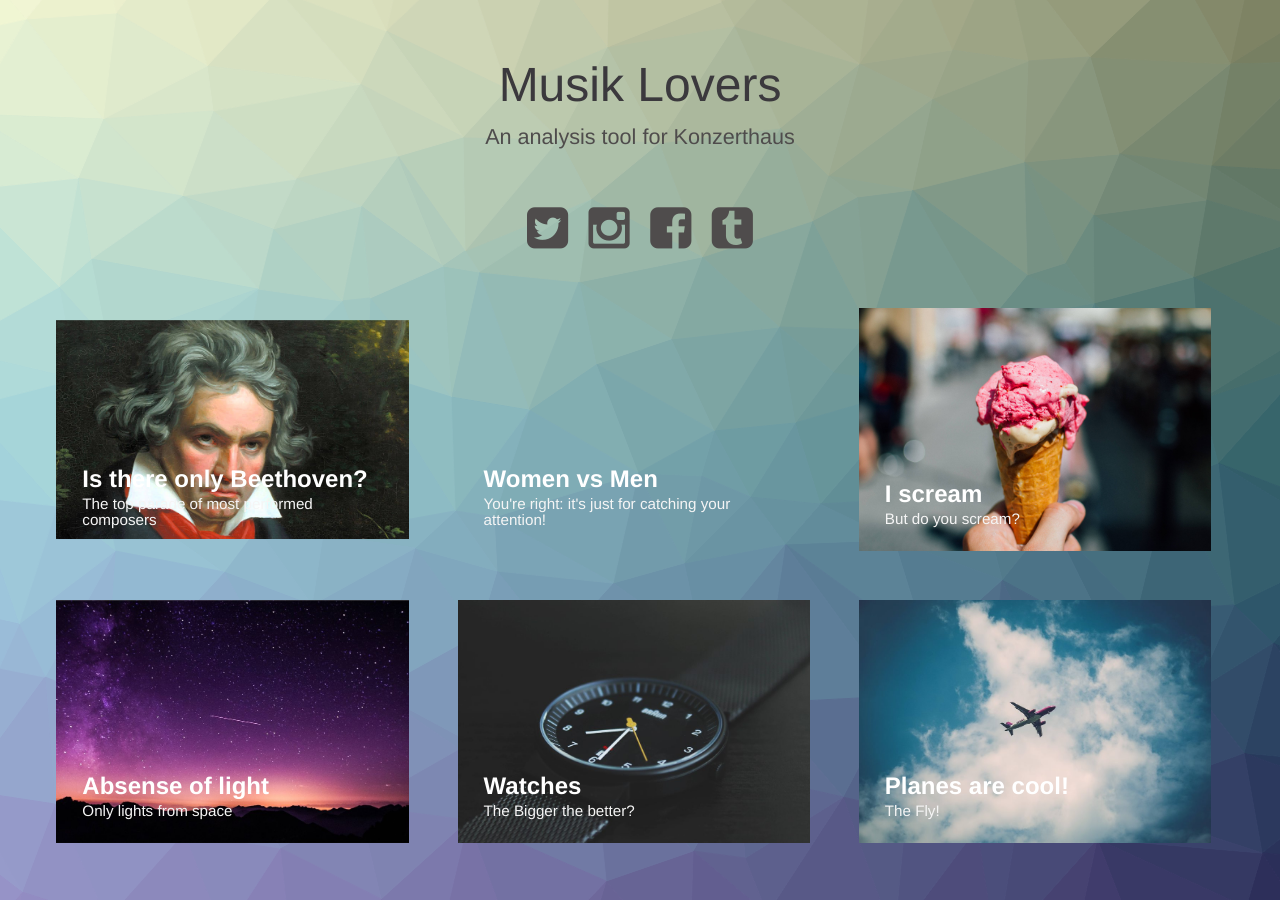
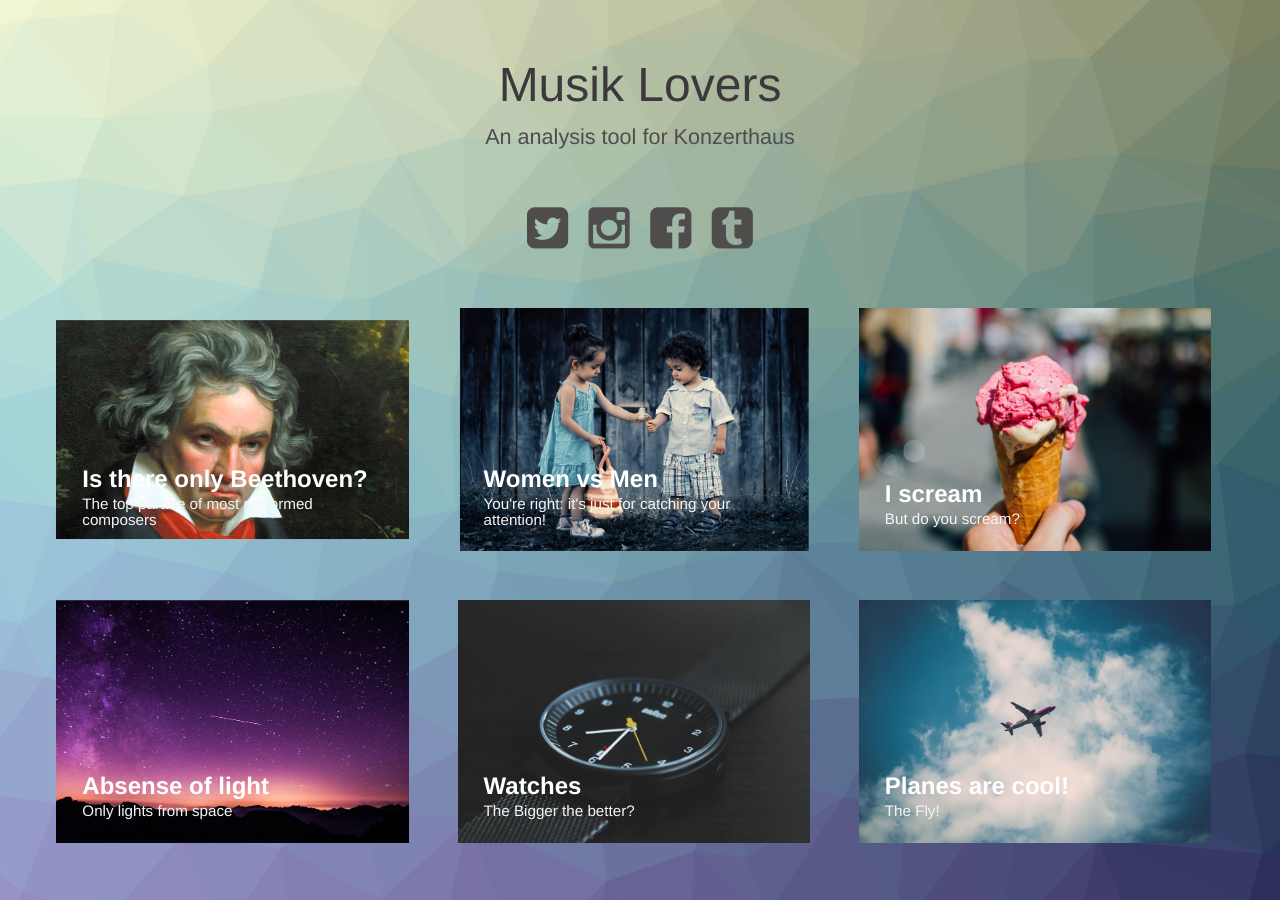
Before and after one commit to Adsidera/musiklovers.github.io, a Jekyll site: the page built from index.html, in a window 1280 px wide. Built offline with Jekyll 4.4.1, drawn with Linux system fonts in a browser that asks for light colours; nearby versions of some CDN libraries; grey boxes are pictures that could not be loaded.

Commit message:
Updated '_posts/2017-11-12-women-vs-men.markdown' via CloudCannon

```diff
--- a/_posts/2017-11-12-women-vs-men.markdown
+++ b/_posts/2017-11-12-women-vs-men.markdown
@@ -3,7 +3,7 @@ title: Women vs Men
 subtitle: 'You''re right: it''s just for catching your attention!'
 author: adsidera
 avatar: img/authors/adsidera.jpeg
-image:
+image: /img/children.jpg
 date: 2017-11-12 12:12:00
 ---
 
```
